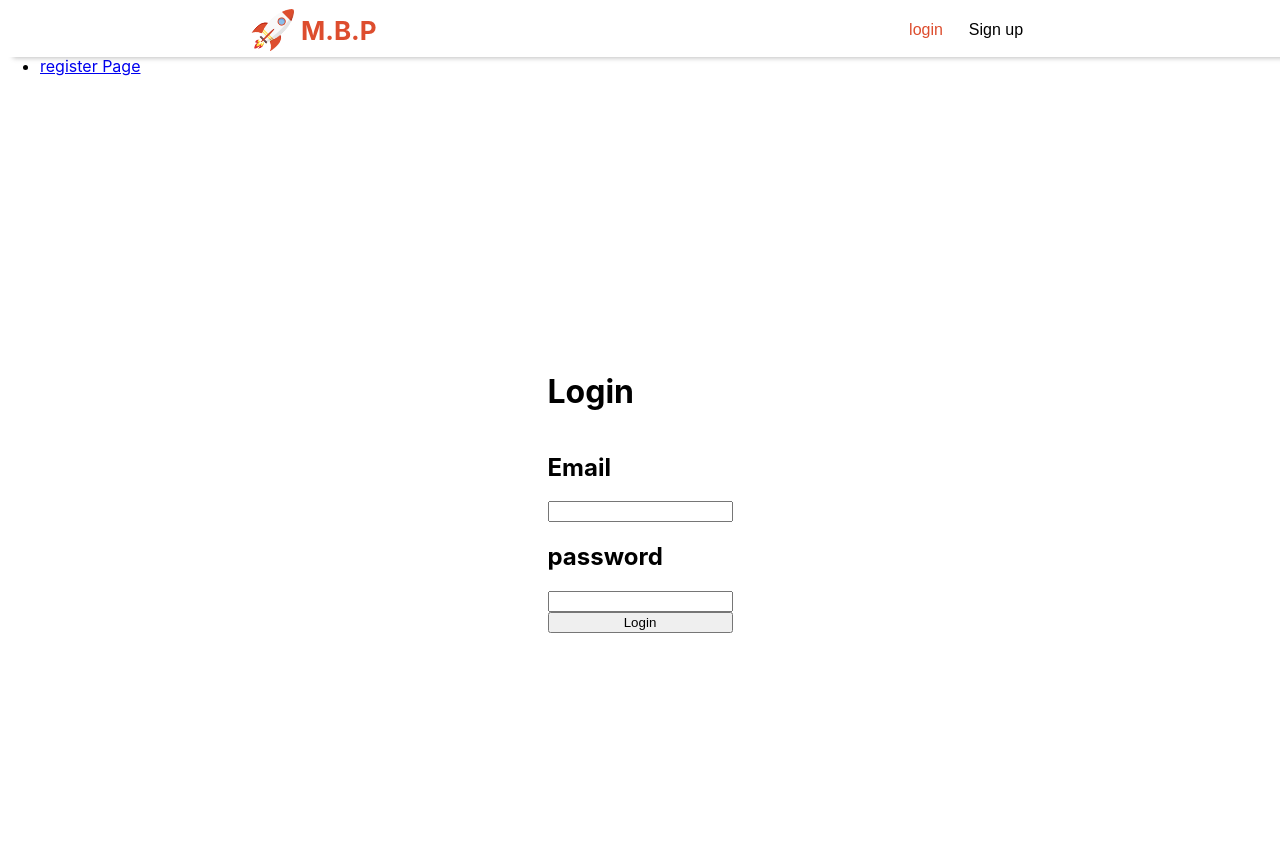
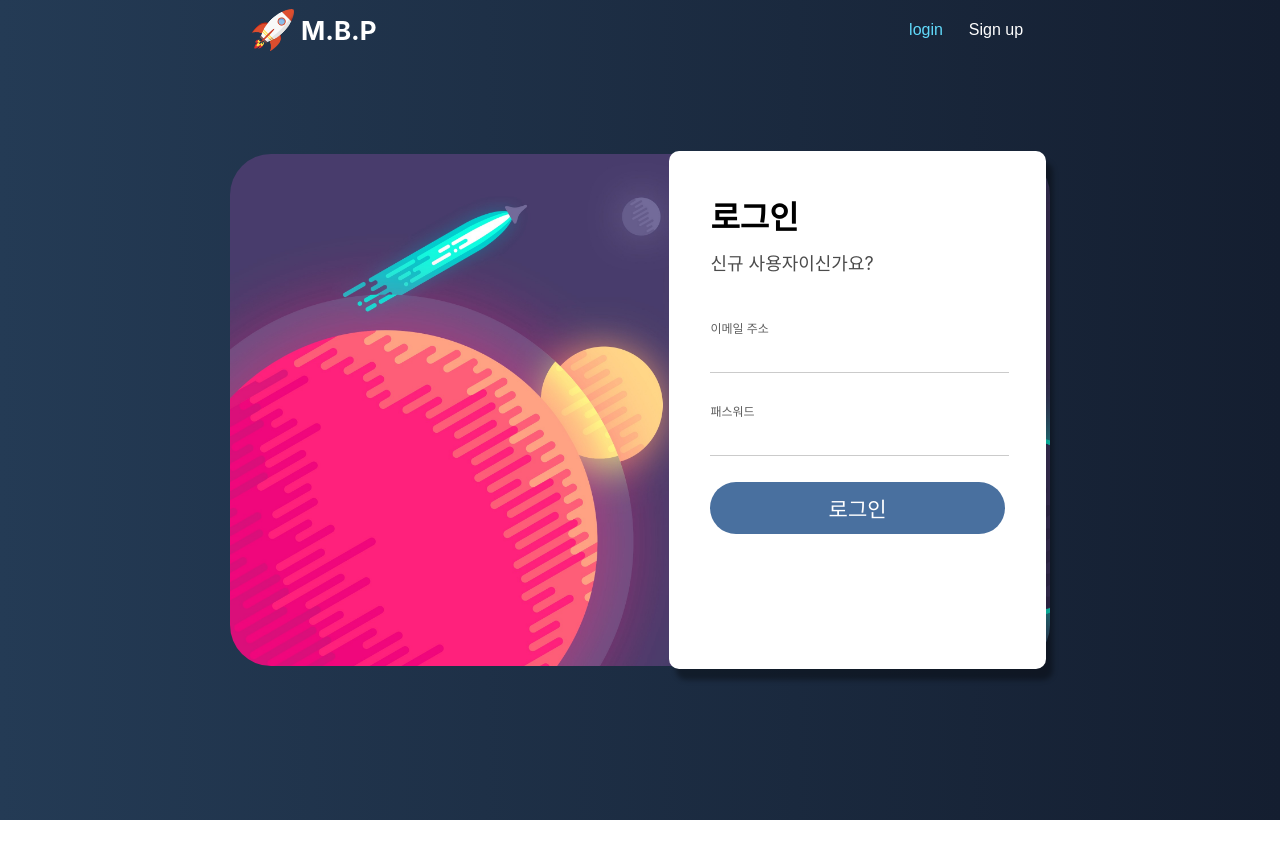
Before and after one commit to NomadHash/MERN-Boiler-plate, a React (Create React App) app in the folder client/: page /login in a window 1280 px wide. Shown: the top 858 px of the page. After the commit the page ends 820 px from the top, so only its background shows below. Built offline with nearby package versions, Linux system fonts and the light colour scheme; no server answers.

Commit message:
Update CSS, Clean some codes

```diff
--- a/client/src/App.css
+++ /dev/null
@@ -1,38 +0,0 @@
-.App {
-  text-align: center;
-}
-
-.App-logo {
-  height: 40vmin;
-  pointer-events: none;
-}
-
-@media (prefers-reduced-motion: no-preference) {
-  .App-logo {
-    animation: App-logo-spin infinite 20s linear;
-  }
-}
-
-.App-header {
-  background-color: #282c34;
-  min-height: 100vh;
-  display: flex;
-  flex-direction: column;
-  align-items: center;
-  justify-content: center;
-  font-size: calc(10px + 2vmin);
-  color: white;
-}
-
-.App-link {
-  color: #61dafb;
-}
-
-@keyframes App-logo-spin {
-  from {
-    transform: rotate(0deg);
-  }
-  to {
-    transform: rotate(360deg);
-  }
-}
--- a/client/src/App.js
+++ b/client/src/App.js
@@ -1,34 +1,18 @@
 import React from 'react';
-import { BrowserRouter as Router, Switch, Route, Link } from 'react-router-dom';
-import Auth from './hoc/auth';
+import { BrowserRouter as Router, Switch, Route } from 'react-router-dom';
 
 // React-component
-import Header from './components/views/Header/Header';
-import LandingPage from './components/views/LandingPage/LandingPage';
-import LoginPage from './components/views/LoginPage/LoginPage';
-import RegisterPage from './components/views/RegisterPage/RegisterPage';
-
-import './App.css';
+import LandingPage from './components/systems/LandingPage';
+import LoginPage from './components/systems/LoginPage';
+import RegisterPage from './components/systems/RegisterPage';
 
 function App() {
   return (
     <Router>
-      <Header />
       <div>
-        <ul>
-          <li>
-            <Link to="/">home</Link>
-          </li>
-          <li>
-            <Link to="/login">login Page</Link>
-          </li>
-          <li>
-            <Link to="/register">register Page</Link>
-          </li>
-        </ul>
         <Switch>
-          <Route path="/register" component={Auth(RegisterPage, false, true)} />
-          <Route path="/login" component={Auth(LoginPage, false)} />
+          <Route path="/register" component={RegisterPage} />
+          <Route path="/login" component={LoginPage} />
           <Route path="/" component={LandingPage} />
         </Switch>
       </div>
--- a/client/src/_reducers/user_reducer.js
+++ b/client/src/_reducers/user_reducer.js
@@ -2,7 +2,7 @@ import { LOGIN_USER, REGISTER_USER, AUTH_USER } from '../_actions/types';
 
 const initState = {
   userData: {
-    isAuth: '안녕하세요',
+    isAuth: '',
   },
 };
 
--- a/client/src/components/views/Header/Header.js
+++ b/client/src/components/systems/Header.js
@@ -1,23 +1,38 @@
 import React from 'react';
 import styled from 'styled-components';
 import { withRouter } from 'react-router-dom';
-import logoImg from '../../../public/rocket.png';
-
+import logoImg from '../../public/rocket.png';
+let conditonRegistBtn = null;
+let conditonLoginBtn = null;
 const Header = (props) => {
+  // const { isAuth, name } = props;
   const goLoginPage = () => {
     props.history.push('/login');
   };
   const goRegistPage = () => {
     props.history.push('/register');
   };
+
+  props.isAuth === true
+    ? (conditonLoginBtn = <span>안녕하세요 {props.name} 님!</span>)
+    : (conditonLoginBtn = <LoginBtn onClick={goLoginPage}>login</LoginBtn>);
+
+  props.isAuth === true
+    ? (conditonRegistBtn = '')
+    : (conditonRegistBtn = (
+        <SignUpBtn onClick={goRegistPage}>Sign up</SignUpBtn>
+      ));
+
   return (
     <HeaderDiv>
       <HeaderLeft>
         <LogoImg src={logoImg} alt="logo" />
         <HeaderTitle>M.B.P</HeaderTitle>
         <TitleBtn>
-          <LoginBtn onClick={goLoginPage}>login</LoginBtn>
-          <SignUpBtn onClick={goRegistPage}>Sign up</SignUpBtn>
+          {/* <LoginBtn onClick={goLoginPage}>login</LoginBtn> */}
+          {conditonLoginBtn}
+          {conditonRegistBtn}
+          {/* <SignUpBtn onClick={goRegistPage}>Sign up</SignUpBtn> */}
         </TitleBtn>
       </HeaderLeft>
     </HeaderDiv>
@@ -29,8 +44,7 @@ const HeaderDiv = styled.div`
   display: block;
   position: fixed;
   width: 100vw;
-  background: #ffffff;
-  box-shadow: 13px 1px 5px rgba(0, 0, 0, 0.25);
+  background: none
   height: 57px;
   z-index: 2;
 `;
@@ -58,34 +72,37 @@ const HeaderTitle = styled.h1`
   font-weight: bold;
   margin: 0;
   font-size: 26px;
-  color: #dd4d2e;
+  color: white;
 `;
 const LoginBtn = styled.button`
   border: 0;
   background: none;
   font-size: 16px;
   font-weight: 500;
-  color: #dd4d2e;
+  color: #61dafb;
   width: 56px;
   padding: 0;
   height: 54px;
   margin-right: 14px;
+  cursor: pointer;
   &:hover {
-    box-shadow: 0px 4px 0px rgb(255 110 0);
-    background: #f7f7f7;
+    box-shadow: 0px 4px 0px rgb(27 185 93);
+    outline: none;
   }
 `;
 const SignUpBtn = styled.button`
   border: 0;
+  color: white;
   background: none;
   font-size: 16px;
   font-weight: 500;
   width: 56px;
   padding: 0;
   height: 54px;
+  cursor: pointer;
   &:hover {
-    box-shadow: 0px 4px 0px rgb(255 110 0);
-    background: #f7f7f7;
+    box-shadow: 0px 4px 0px rgb(27 185 93);
+    outline: none;
   }
 `;
 
--- /dev/null
+++ b/client/src/components/systems/LoginPage.js
@@ -0,0 +1,182 @@
+import React, { useState } from 'react';
+import styled from 'styled-components';
+import { useDispatch } from 'react-redux';
+import { loginUser } from '../../_actions/user_actions';
+import { withRouter } from 'react-router-dom';
+
+import loginBackground from '../../public/loginBackground.jpeg';
+
+//import Container
+import HeaderContainer from '../../container/HeaderContainer';
+
+const LoginPage = (props) => {
+  const [email, setEmail] = useState('');
+  const [password, setPassword] = useState('');
+
+  // Redux-Dispatch
+  const dispatch = useDispatch();
+
+  // Handler function
+  const onEmailHandler = (event) => {
+    setEmail(event.target.value);
+  };
+  const onPasswordHandler = (event) => {
+    setPassword(event.target.value);
+  };
+  const onSubmitHandler = (event) => {
+    event.preventDefault(); // 새로고침 방지
+    let requestBody = {
+      email,
+      password,
+    };
+    dispatch(loginUser(requestBody)).then((response) => {
+      response.payload.loginSuccess === true
+        ? props.history.push('/')
+        : alert('Login fail');
+    });
+  };
+
+  const onRegisterHandler = () => {
+    props.history.push('/register');
+  };
+
+  return (
+    <LoginPageContent>
+      <HeaderContainer />
+      <BackgroundImg src={loginBackground} alt="logoIng" />
+      <LoginForm onSubmit={onSubmitHandler}>
+        <span>
+          <LoginText>로그인</LoginText>
+        </span>
+        <RegisterSpan>
+          <RegisterRouter>신규 사용자이신가요? </RegisterRouter>
+          {/* <RegisterBtn onClick={onRegisterHandler}>계정만들기</RegisterBtn> */}
+        </RegisterSpan>
+        <EmailText>이메일 주소</EmailText>
+        <EmailInput type="email" value={email} onChange={onEmailHandler} />
+        <PasswordText>패스워드</PasswordText>
+        <PwdInput
+          type="password"
+          value={password}
+          onChange={onPasswordHandler}
+        />
+        <LoginBtn>로그인</LoginBtn>
+      </LoginForm>
+    </LoginPageContent>
+  );
+};
+
+const LoginPageContent = styled.div`
+  display: flex;
+  flex-direction: column;
+  justify-content: center;
+  align-items: center;
+  position: relative;
+  background: #141e30;
+  background: -webkit-linear-gradient(to right, #243b55, #141e30);
+  background: linear-gradient(to right, #243b55, #141e30);
+  height: 100vh;
+  padding: 10px;
+`;
+
+const BackgroundImg = styled.img`
+  position: absolute;
+  width: 64vw;
+  border-radius: 41px;
+  z-index: 1;
+`;
+
+const LoginForm = styled.form`
+  padding: 41px;
+  box-shadow: 7px 11px 5px rgba(0, 0, 0, 0.35);
+  background: white;
+  border-radius: 10px;
+  width: 23vw;
+  height: 34vw;
+  z-index: 2;
+  right: -17vw;
+  position: relative;
+`;
+
+const LoginText = styled.h1`
+  margin: 0;
+`;
+
+const RegisterSpan = styled.span`
+  display: flex;
+  align-items: center;
+`;
+
+const RegisterRouter = styled.h2`
+  color: #4b4b4b;
+  font-weight: 400;
+  font-size: 18px;
+  margin-top: 11px;
+`;
+
+const RegisterBtn = styled.button`
+  background: none;
+  border: none;
+  color: #49709f;
+  font-size: 17px;
+  font-weight: 700;
+  cursor: pointer;
+  &:active {
+    outline: none;
+  }
+`;
+
+const EmailText = styled.h2`
+  margin: 0;
+  margin-bottom: 8px;
+  font-size: 12px;
+  color: #5f5f5f;
+  font-weight: 500;
+  margin-top: 29px;
+`;
+
+const EmailInput = styled.input`
+  width: 23vw;
+  border: none;
+  border-bottom: 1px solid #cbcbcb;
+  font-size: 22px;
+  &:focus {
+    outline: none;
+  }
+`;
+
+const PasswordText = styled.h2`
+  margin: 0;
+  margin-bottom: 8px;
+  font-size: 12px;
+  color: #5f5f5f;
+  font-weight: 500;
+  margin-top: 29px;
+`;
+
+const PwdInput = styled.input`
+  width: 23vw;
+  border: none;
+  border-bottom: 1px solid #cbcbcb;
+  font-size: 22px;
+  margin-bottom: 2vw;
+  &:focus {
+    outline: none;
+  }
+`;
+
+const LoginBtn = styled.button`
+  color: white;
+  background: #49709f;
+  border: none;
+  border-radius: 26px;
+  font-size: 21px;
+  padding: 11px;
+  font-weight: 300;
+  width: 23vw;
+  &:focus {
+    outline: none;
+  }
+`;
+
+export default withRouter(LoginPage);
--- a/client/src/components/views/LoginPage/LoginPage.js
+++ /dev/null
@@ -1,64 +0,0 @@
-import React, { useState } from 'react';
-import { useDispatch } from 'react-redux';
-import { loginUser } from '../../../_actions/user_actions';
-import { withRouter } from 'react-router-dom';
-
-const LoginPage = (props) => {
-  const [email, setEmail] = useState('');
-  const [password, setPassword] = useState('');
-
-  // Redux-Dispatch
-  const dispatch = useDispatch();
-
-  const onEmailHandler = (event) => {
-    setEmail(event.target.value);
-  };
-  const onPasswordHandler = (event) => {
-    setPassword(event.target.value);
-  };
-  const onSubmitHandler = (event) => {
-    event.preventDefault(); // 새로고침 방지
-    let requestBody = {
-      email,
-      password,
-    };
-
-    dispatch(loginUser(requestBody)).then((response) => {
-      response.payload.loginSuccess === true
-        ? console.log('Login Success')
-        : alert('Login fail');
-      props.history.push('/');
-    });
-  };
-
-  return (
-    <div
-      style={{
-        display: 'flex',
-        justifyContent: 'center',
-        alignItems: 'center',
-        width: '100%',
-        height: '100vh',
-      }}
-    >
-      <form
-        style={{
-          display: 'flex',
-          flexDirection: 'column',
-        }}
-        onSubmit={onSubmitHandler}
-      >
-        <span>
-          <h1>Login</h1>
-        </span>
-        <h2>Email</h2>
-        <input type="email" value={email} onChange={onEmailHandler} />
-        <h2>password</h2>
-        <input type="password" value={password} onChange={onPasswordHandler} />
-        <button>Login</button>
-      </form>
-    </div>
-  );
-};
-
-export default withRouter(LoginPage);
--- a/client/src/container/HeaderContainer.js
+++ b/client/src/container/HeaderContainer.js
@@ -1,13 +1,13 @@
 import React from 'react';
 import { useSelector } from 'react-redux';
-import Header from '../components/views/Header/Header';
+import Header from '../components/systems/Header';
 
 const HeaderContainer = () => {
-  const { name } = useSelector(({ user }) => ({
+  const { isAuth, name } = useSelector(({ user }) => ({
     isAuth: user.userData.isAuth,
     name: user.userData.name,
   }));
-  return <Header name={name} />;
+  return <Header name={name} isAuth={isAuth} />;
 };
 
 export default HeaderContainer;
```
Also changed, not shown: client/src/components/systems/LandingPage.js (renamed from client/src/components/views/LandingPage/LandingPage.js, +31 -19 lines), client/src/components/systems/RegisterPage.js (renamed from client/src/components/views/RegisterPage/RegisterPage.js, +5 -22 lines), client/src/components/views/NavBar/NavBar.js (deleted, +0 -7 lines), client/src/config.js (deleted), client/src/public/loginBackground.jpeg (added).
